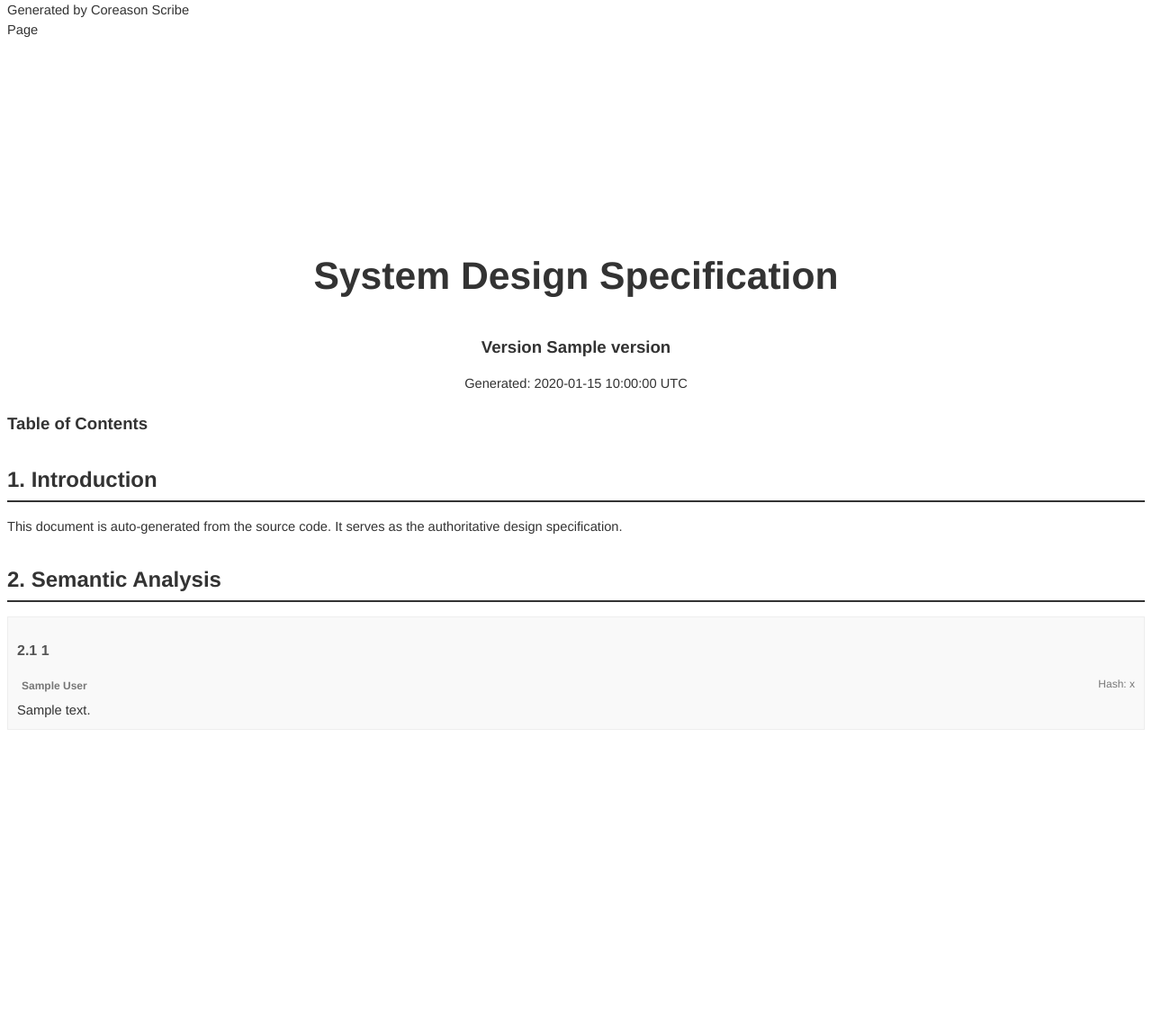
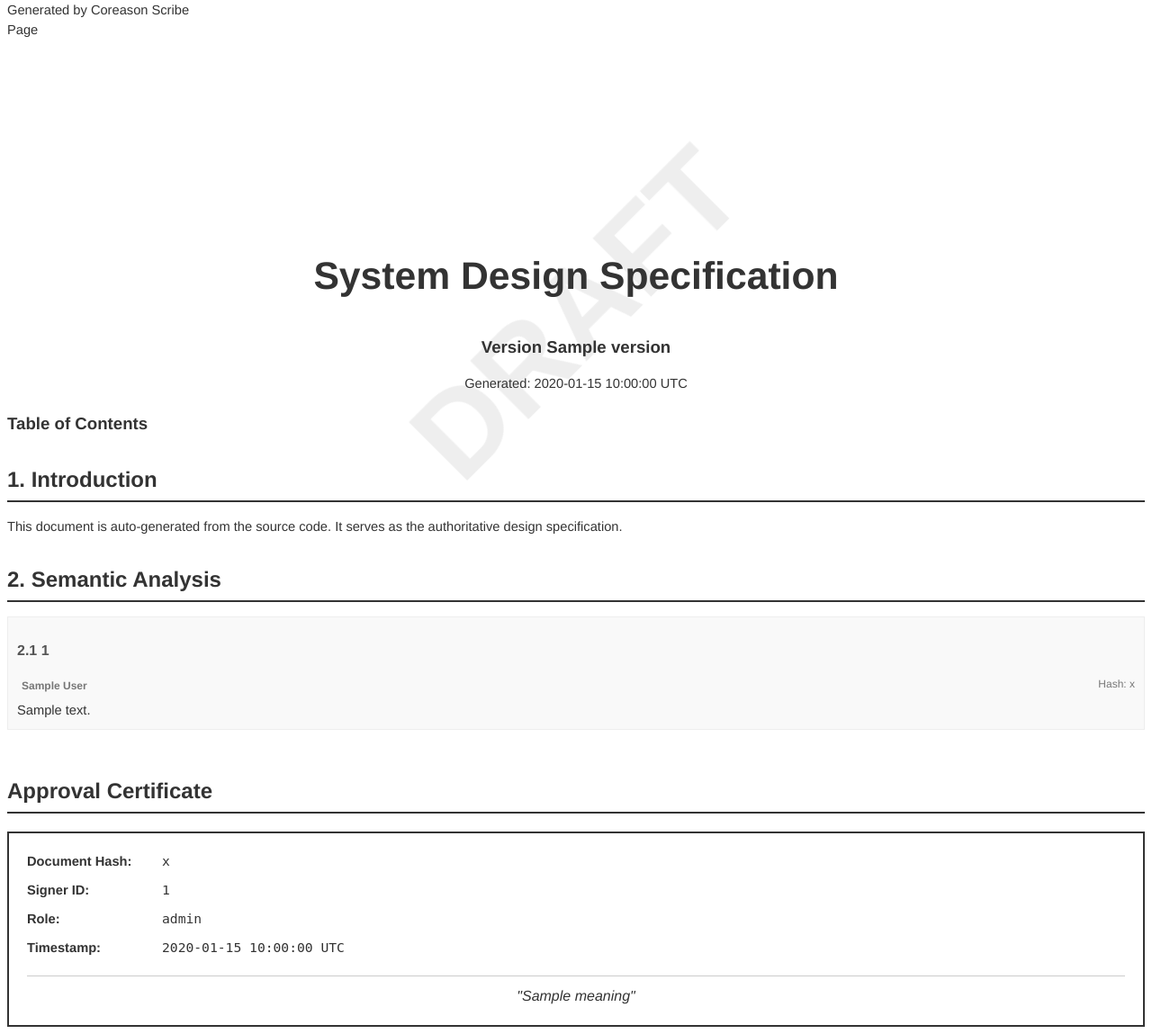
Before and after one commit to CoReason-AI/coreason-scribe, a Python web app: template src/coreason_scribe/templates/sds.html in a window 1280 px wide. Shown: the part 52-1201 px from the top of the page at 90% size. Before the commit the page ends 863 px from the top, so only its background shows below. Run offline with Jinja, Linux system fonts and the light colour scheme; the template is opened without the code that fills it: most values are stand-ins (such as "Sample title", 1, 10 or a date in 2020).

Commit message:
feat: add draft watermark and signature page to PDF (#41) (#42)
* feat: add draft watermark and signature page to PDF

- Modified `sds.html` to conditionally render a "DRAFT" watermark for non-signed states.
- Added a Signature Page section that renders only when the artifact is signed.
- Updated `style.css` with styles for the watermark (fixed, rotated) and signature page (page break).
- Added comprehensive tests in `tests/test_pdf.py` to verify watermark presence/absence and signature content.
- Verified all tests pass and pre-commit hooks are clean.

* feat: add edge case tests for PDF watermark and signature

- Added `tests/test_pdf_edge_cases.py` to verify robust handling of:
  - "Zombie" states (SIGNED status with missing signature block).
  - Mixed states (DRAFT status with present signature block).
  - HTML injection in signature fields (security verification).
  - APPROVED status correctly showing watermark.
- Centralized `mock_html_class` fixture in `tests/conftest.py` for reuse.
- Updated `tests/test_pdf.py` to use the shared fixture.
- All new tests pass, confirming robustness and security of the PDF generation logic.

https://github.com/CoReason-AI/coreason-scribe/commit/1c7e121cec6828cfce08ad3630fdd1e4370403cb

```diff
--- a/src/coreason_scribe/templates/css/style.css
+++ b/src/coreason_scribe/templates/css/style.css
@@ -91,3 +91,55 @@ h3 {
     font-weight: bold;
     font-size: 9pt;
 }
+
+/* Watermark */
+.watermark {
+    position: fixed;
+    top: 50%;
+    left: 50%;
+    transform: translate(-50%, -50%) rotate(-45deg);
+    font-size: 100pt;
+    font-weight: bold;
+    color: rgba(200, 200, 200, 0.3);
+    z-index: -1000;
+    width: 100%;
+    text-align: center;
+}
+
+/* Signature Page */
+.signature-page {
+    page-break-before: always;
+    margin-top: 50px;
+}
+
+.signature-block {
+    border: 2px solid #333;
+    padding: 20px;
+    margin-top: 20px;
+    background-color: #fff;
+}
+
+.signature-row {
+    margin-bottom: 10px;
+    display: flex;
+}
+
+.signature-label {
+    font-weight: bold;
+    width: 150px;
+    flex-shrink: 0;
+}
+
+.signature-value {
+    font-family: monospace;
+    word-break: break-all;
+}
+
+.signature-statement {
+    margin-top: 20px;
+    font-style: italic;
+    font-size: 12pt;
+    text-align: center;
+    border-top: 1px solid #ccc;
+    padding-top: 10px;
+}
--- a/src/coreason_scribe/templates/sds.html
+++ b/src/coreason_scribe/templates/sds.html
@@ -6,6 +6,11 @@
     <link rel="stylesheet" href="css/style.css">
 </head>
 <body>
+    <!-- Watermark Logic -->
+    {% if artifact.status.value != 'SIGNED' %}
+    <div class="watermark">DRAFT</div>
+    {% endif %}
+
     <header>
         <div class="header-left">CoReason Scribe</div>
         <div class="header-right">Version: {{ artifact.version }}</div>
@@ -48,5 +53,33 @@
         </div>
         {% endfor %}
     </main>
+
+    <!-- Signature Page Logic -->
+    {% if artifact.signature %}
+    <div class="signature-page">
+        <h1>Approval Certificate</h1>
+        <div class="signature-block">
+            <div class="signature-row">
+                <div class="signature-label">Document Hash:</div>
+                <div class="signature-value">{{ artifact.signature.document_hash }}</div>
+            </div>
+            <div class="signature-row">
+                <div class="signature-label">Signer ID:</div>
+                <div class="signature-value">{{ artifact.signature.signer_id }}</div>
+            </div>
+            <div class="signature-row">
+                <div class="signature-label">Role:</div>
+                <div class="signature-value">{{ artifact.signature.signer_role }}</div>
+            </div>
+            <div class="signature-row">
+                <div class="signature-label">Timestamp:</div>
+                <div class="signature-value">{{ artifact.signature.timestamp.strftime('%Y-%m-%d %H:%M:%S UTC') }}</div>
+            </div>
+            <div class="signature-statement">
+                "{{ artifact.signature.meaning }}"
+            </div>
+        </div>
+    </div>
+    {% endif %}
 </body>
 </html>
```
Also changed, not shown: tests/conftest.py (+21 -0 lines), tests/test_pdf.py (+62 -22 lines), tests/test_pdf_edge_cases.py (added, +130 -0 lines).
